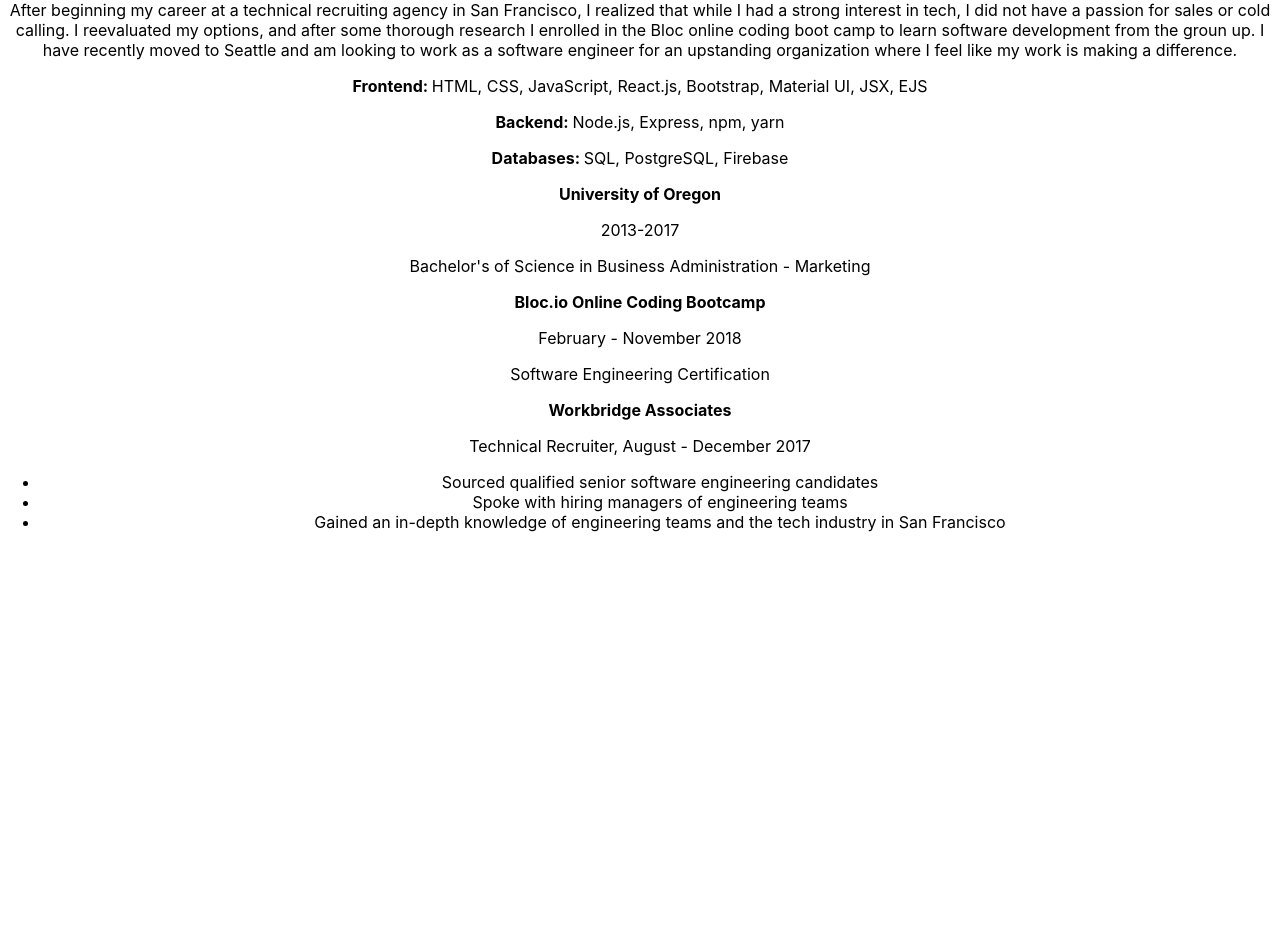
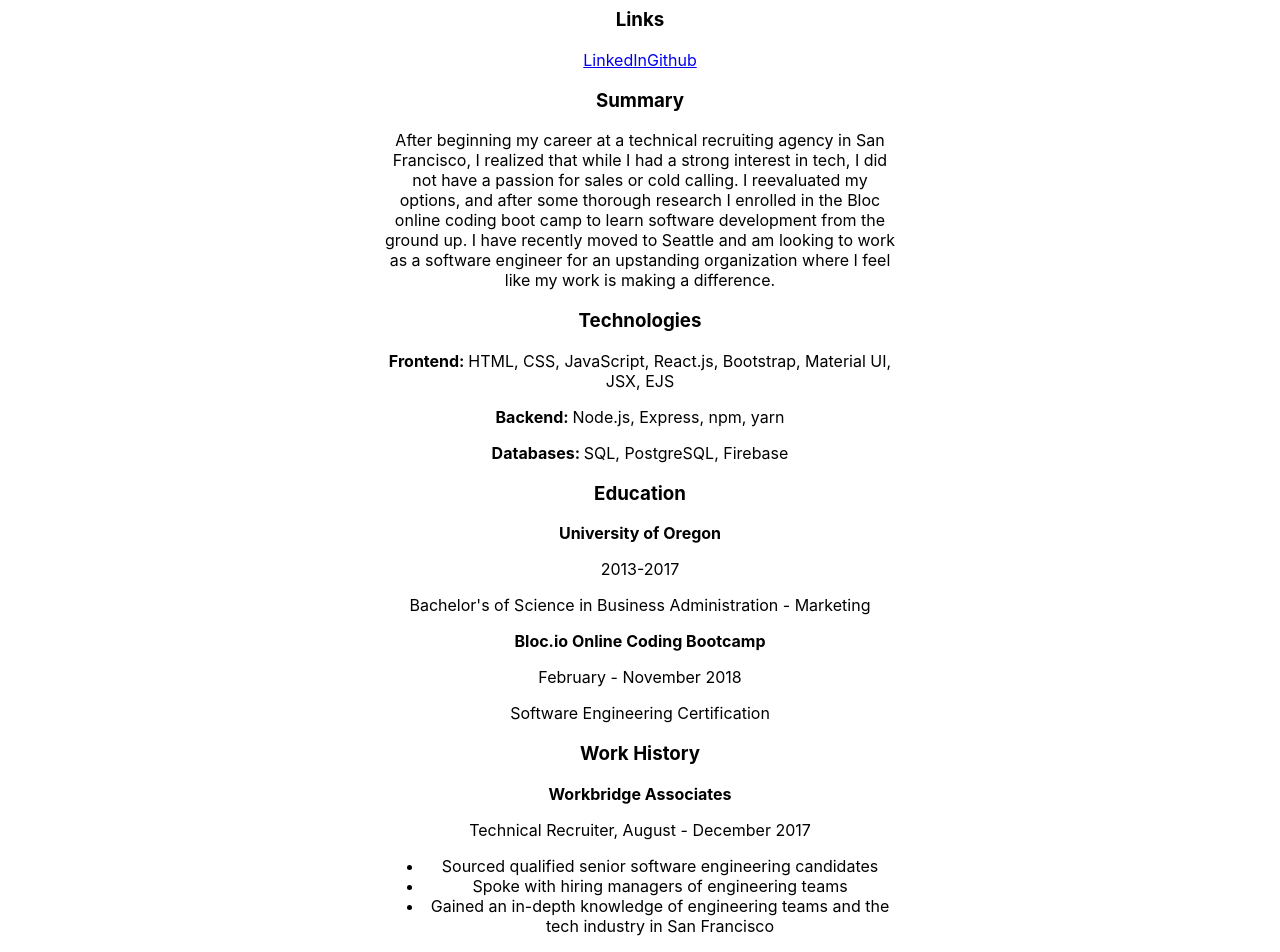
Before and after one commit to nholden212/portfolio, a React (Create React App) app: page /resume in a window 1280 px wide. Shown: the part 342-1294 px from the top of the page. Before the commit the page ends 890 px from the top, so only its background shows below. Built offline with nearby package versions, Linux system fonts and the light colour scheme.

Commit message:
Added titles to resume sections

```diff
--- a/src/App.css
+++ b/src/App.css
@@ -23,3 +23,8 @@
 .Nav-link:hover {
   background-color: #a6b9db;
 }
+
+.ResumeSection {
+  width: 40%;
+  margin: auto;
+}
--- a/src/components/ResumePage.js
+++ b/src/components/ResumePage.js
@@ -3,43 +3,54 @@
 class ResumePage extends Component {
   render() {
     return (
-      <div className="AboutPage">
+      <div className="ResumePage">
         <h1>Nick Holden</h1>
         <div className="ResumeSection" id="ContactInfo">
+          <h3>Contact Info</h3>
           <p>1717 16th Ave. #10</p>
           <p>Seattle, Washington 98122</p>
           <p>(925) 588-1170</p>
           <p>nholden212@gmail.com</p>
         </div>
         <div className="ResumeSection" id="Links">
+          <h3>Links</h3>
           <a href="https://www.linkedin.com/in/nick-holden-32174296/">LinkedIn</a>
           <a href="https://github.com/nholden212">Github</a>
         </div>
         <div className="ResumeSection" id="Summary">
+          <h3>Summary</h3>
           <p>After beginning my career at a technical recruiting agency
              in San Francisco, I realized that while I had a strong
              interest in tech, I did not have a passion for sales or cold
              calling. I reevaluated my options, and after some thorough
              research I enrolled in the Bloc online coding boot camp to
-             learn software development from the groun up. I have recently
+             learn software development from the ground up. I have recently
              moved to Seattle and am looking to work as a software engineer
              for an upstanding organization where I feel like my work is
              making a difference.</p>
         </div>
         <div className="ResumeSection" id="Tech">
+          <h3>Technologies</h3>
           <p><strong>Frontend: </strong>HTML, CSS, JavaScript, React.js, Bootstrap, Material UI, JSX, EJS</p>
           <p><strong>Backend: </strong>Node.js, Express, npm, yarn</p>
           <p><strong>Databases: </strong>SQL, PostgreSQL, Firebase</p>
         </div>
         <div className="ResumeSection" id="Education">
+          <h3>Education</h3>
+          <div>
             <p><strong>University of Oregon</strong></p>
             <p>2013-2017</p>
             <p>Bachelor's of Science in Business Administration - Marketing</p>
+          </div>
+          <div>
             <p><strong>Bloc.io Online Coding Bootcamp</strong></p>
             <p>February - November 2018</p>
             <p>Software Engineering Certification</p>
           </div>
+        </div>
         <div className="ResumeSection" id="History">
+          <h3>Work History</h3>
+          <div>
             <p><strong>Workbridge Associates</strong></p>
             <p>Technical Recruiter, August - December 2017</p>
             <ul>
@@ -49,6 +60,7 @@
             </ul>
           </div>
         </div>
+      </div>
     );
   }
 }
```
Lines whose indentation alone changed are shown as unchanged.
